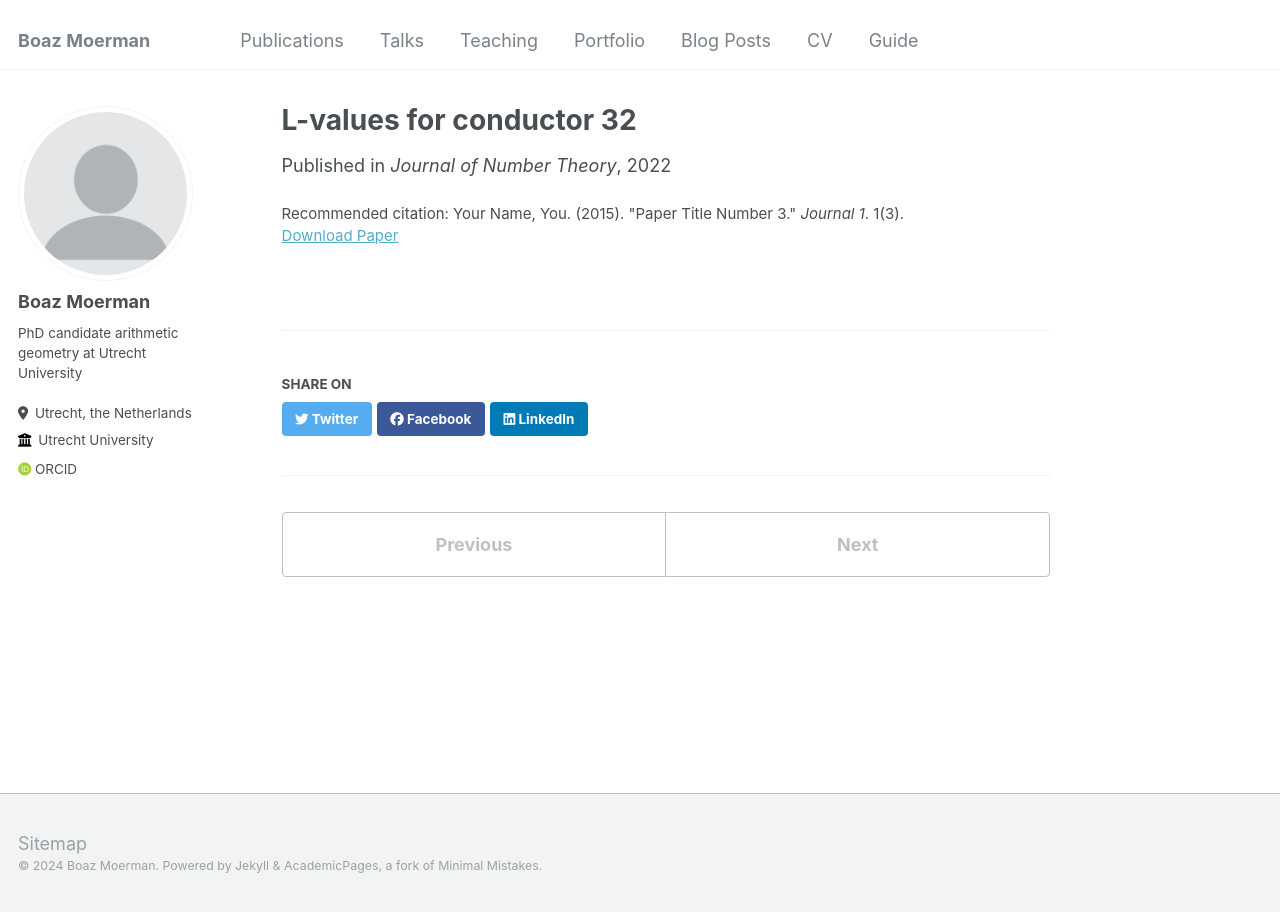
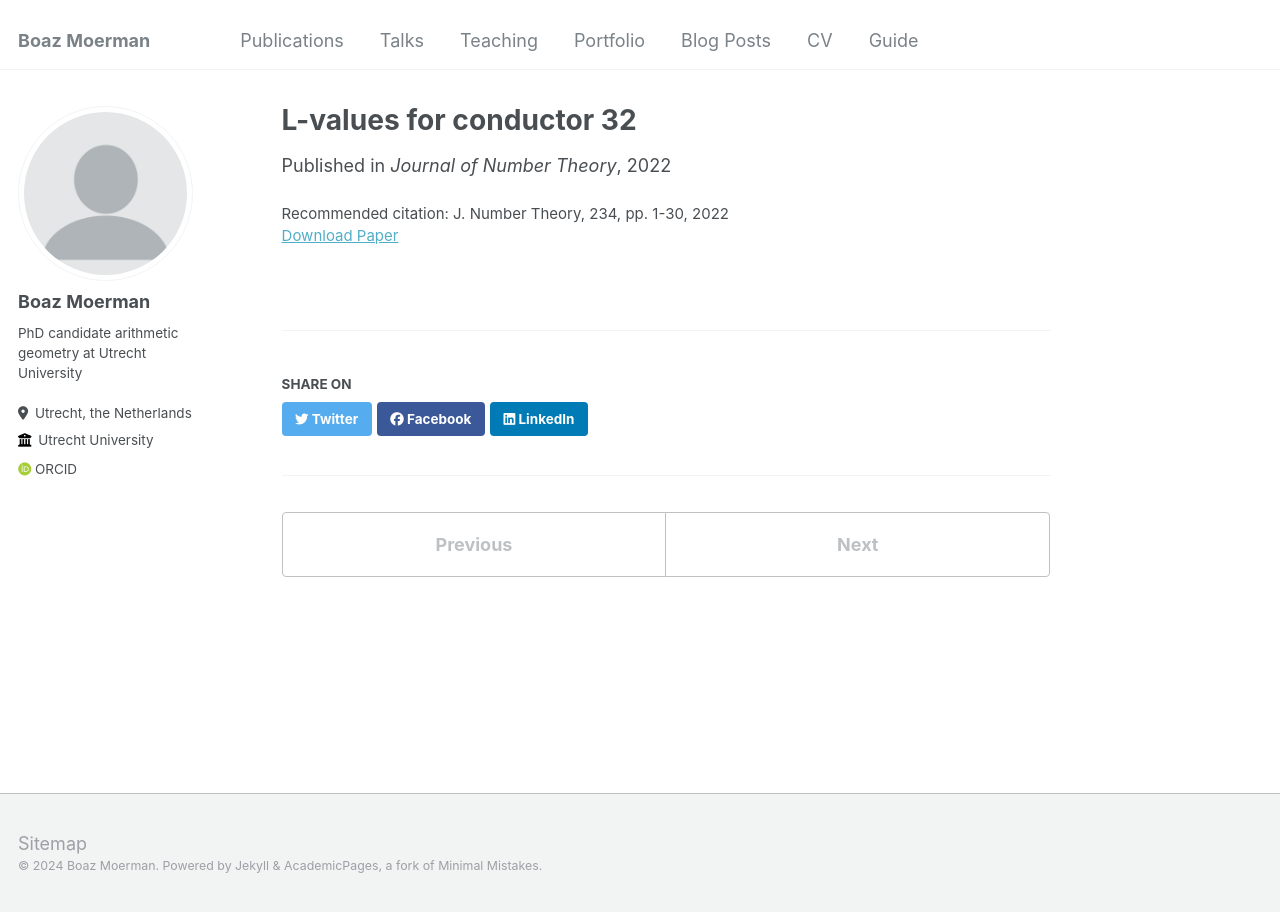
Before and after one commit to BoazMoerman/BoazMoerman.github.io, a Jekyll site: the page built from _publications/L-values conductor 32.md, in a window 1280 px wide. Built offline with Jekyll 4.4.1, drawn with Linux system fonts in a browser that asks for light colours; some web fonts are replaced.

Commit message:
Update L-values conductor 32.md

```diff
--- a/_publications/L-values conductor 32.md
+++ b/_publications/L-values conductor 32.md
@@ -1,11 +1,10 @@
 ---
 title: "L-values for conductor 32"
 collection: publications
-excerpt: 'This paper is about the number 1. The number 2 is left for future work.'
 date: 2022-06-01
 venue: 'Journal of Number Theory'
 paperurl: 'https://www.sciencedirect.com/science/article/pii/S0022314X21003279'
-arxivurl: 'https://arxiv.org/abs/2008.06749'
-citation: 'Your Name, You. (2015). &quot;Paper Title Number 3.&quot; <i>Journal 1</i>. 1(3).'
-doi: '10.1016'
+arxiv: '2008.06749'
+citation: 'J. Number Theory, 234, pp. 1-30, 2022'
+doi: '10.1016/j.jnt.2021.09.013'
 ---
```
